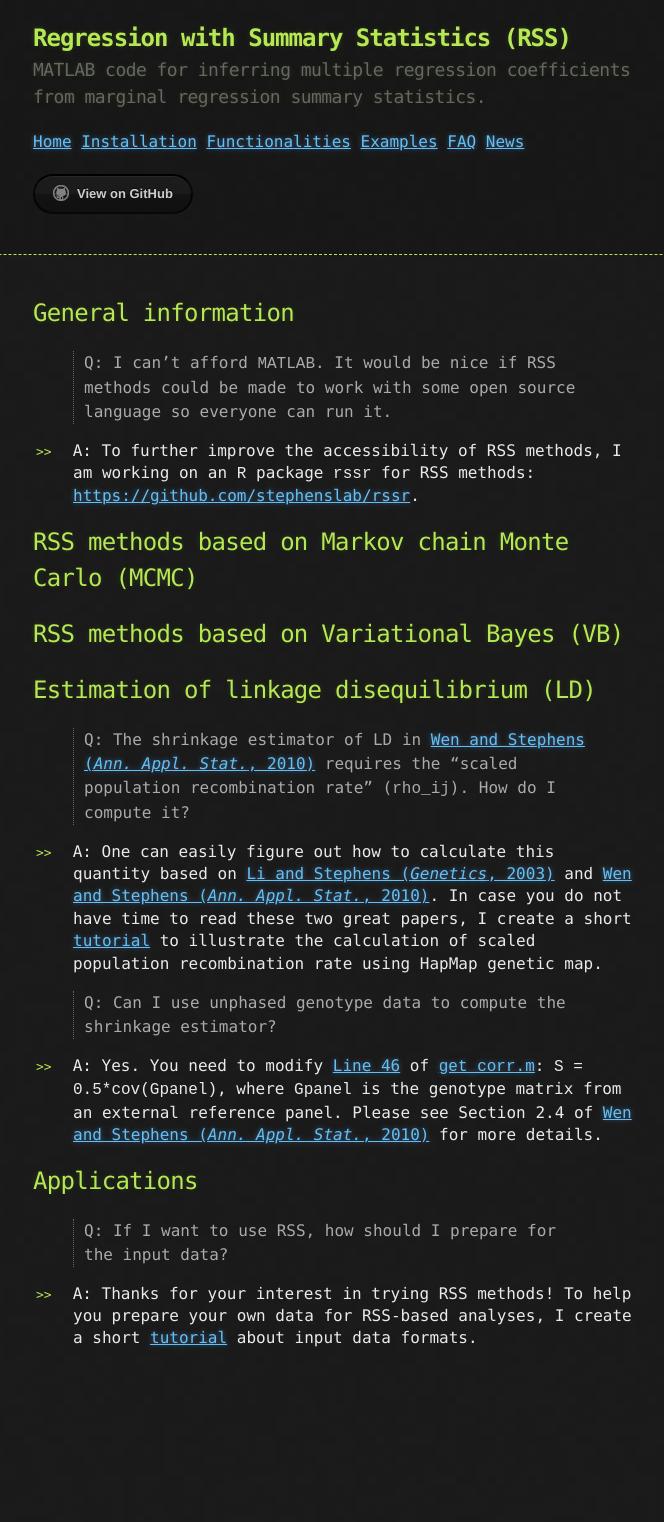
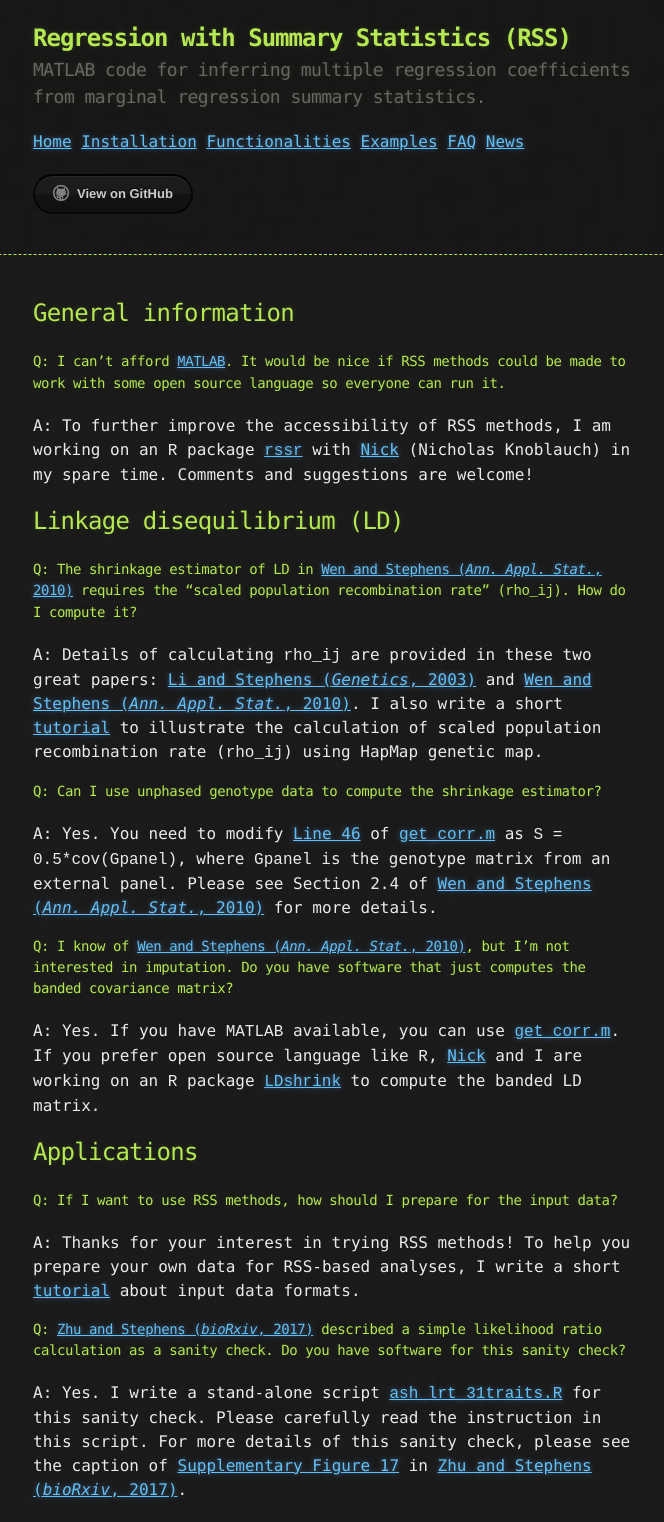
Before and after one commit to stephenslab/rss, a Jekyll site: the page built from docs/FAQ.md, in a window 1280 px wide. Shown: the whole page, without its empty margins (307-971 px from the left). Built offline with Jekyll 4.4.1, drawn with Linux system fonts in a browser that asks for light colours; before the commit the page ends 1370 px from its top, so only the background shows below that.

Commit message:
update faq page

```diff
--- a/docs/FAQ.md
+++ b/docs/FAQ.md
@@ -4,41 +4,55 @@ layout: default
 
 [Wen and Stephens (*Ann. Appl. Stat.*, 2010)]: https://www.ncbi.nlm.nih.gov/pubmed/21479081
 [Li and Stephens (*Genetics*, 2003)]: https://www.ncbi.nlm.nih.gov/pubmed/14704198
+[`get_corr.m`]: https://github.com/stephenslab/rss/blob/master/misc/get_corr.m
+[Nick]: https://github.com/CreRecombinase
+[`rssr`]: https://github.com/stephenslab/rssr
+[`LDshrink`]: https://github.com/stephenslab/LDshrink
+[Zhu and Stephens (*bioRxiv*, 2017)]: https://doi.org/10.1101/160770
+[`ash_lrt_31traits.R`]: https://github.com/stephenslab/rss/blob/master/misc/ash_lrt_31traits.R
 
 ## General information
 
-> Q: I can't afford `MATLAB`. It would be nice if RSS methods could be made to work with some open source language so everyone can run it.
+#### Q: I can't afford [`MATLAB`](https://www.mathworks.com/). It would be nice if RSS methods could be made to work with some open source language so everyone can run it.
 
-- A: To further improve the accessibility of RSS methods,
-I am working on an `R` package `rssr` for RSS methods:
-[https://github.com/stephenslab/rssr](https://github.com/stephenslab/rssr).
+A: To further improve the accessibility of RSS methods,
+I am working on an `R` package [`rssr`][]
+with [Nick][] (Nicholas Knoblauch) in my spare time.
+Comments and suggestions are welcome!
 
-## RSS methods based on Markov chain Monte Carlo (MCMC)
+## Linkage disequilibrium (LD)
 
-## RSS methods based on Variational Bayes (VB)
+#### Q: The shrinkage estimator of LD in [Wen and Stephens (*Ann. Appl. Stat.*, 2010)][] requires the "scaled population recombination rate" (`rho_ij`). How do I compute it?
 
-## Estimation of linkage disequilibrium (LD)
+A: Details of calculating `rho_ij` are provided in these two great papers:
+[Li and Stephens (*Genetics*, 2003)][] and [Wen and Stephens (*Ann. Appl. Stat.*, 2010)][].
+I also write a short [tutorial](Recombination) to illustrate the calculation of
+scaled population recombination rate (`rho_ij`) using HapMap genetic map.
 
-> Q: The shrinkage estimator of LD in [Wen and Stephens (*Ann. Appl. Stat.*, 2010)][]
-requires the "scaled population recombination rate" (`rho_ij`). How do I compute it?
+#### Q: Can I use unphased genotype data to compute the shrinkage estimator?
 
-- A: One can easily figure out how to calculate this quantity based on
-[Li and Stephens (*Genetics*, 2003)][] and [Wen and Stephens (*Ann. Appl. Stat.*, 2010)][].
-In case you do not have time to read these two great papers,
-I create a short [tutorial](Recombination) to illustrate the calculation of
-scaled population recombination rate using HapMap genetic map.
+A: Yes. You need to modify [Line 46](https://github.com/stephenslab/rss/blob/master/misc/get_corr.m#L46)
+of [`get_corr.m`][] as `S = 0.5*cov(Gpanel)`, where `Gpanel` is the genotype matrix from an external panel.
+Please see Section 2.4 of [Wen and Stephens (*Ann. Appl. Stat.*, 2010)][] for more details.
 
-> Q: Can I use unphased genotype data to compute the shrinkage estimator?
+#### Q: I know of [Wen and Stephens (*Ann. Appl. Stat.*, 2010)][], but I'm not interested in imputation. Do you have software that just computes the banded covariance matrix?
 
-- A: Yes. You need to modify [Line 46](https://github.com/stephenslab/rss/blob/master/misc/get_corr.m#L46)
-of [`get_corr.m`](https://github.com/stephenslab/rss/blob/master/misc/get_corr.m):
-`S = 0.5*cov(Gpanel)`, where `Gpanel` is the genotype matrix from an external reference panel.
-Please see Section 2.4 of [Wen and Stephens (*Ann. Appl. Stat.*, 2010)][] for more details.
+A: Yes. If you have `MATLAB` available, you can use [`get_corr.m`][].
+If you prefer open source language like `R`, [Nick][] and I are working
+on an `R` package [`LDshrink`][] to compute the banded LD matrix.
 
 ## Applications
 
-> Q: If I want to use RSS, how should I prepare for the input data?
+#### Q: If I want to use RSS methods, how should I prepare for the input data?
 
-- A: Thanks for your interest in trying RSS methods!
+A: Thanks for your interest in trying RSS methods!
 To help you prepare your own data for RSS-based analyses,
-I create a short [tutorial](Input-Data-Formats) about input data formats.
+I write a short [tutorial](Input-Data-Formats) about input data formats.
+
+#### Q: [Zhu and Stephens (*bioRxiv*, 2017)][] described a simple likelihood ratio calculation as a sanity check. Do you have software for this sanity check?
+
+A: Yes. I write a stand-alone script [`ash_lrt_31traits.R`][] for this sanity check.
+Please carefully read the instruction in this script.
+For more details of this sanity check, please see the caption of
+[Supplementary Figure 17](https://www.biorxiv.org/content/biorxiv/suppl/2018/07/16/160770.DC2/160770-3.pdf)
+in [Zhu and Stephens (*bioRxiv*, 2017)][].
```
